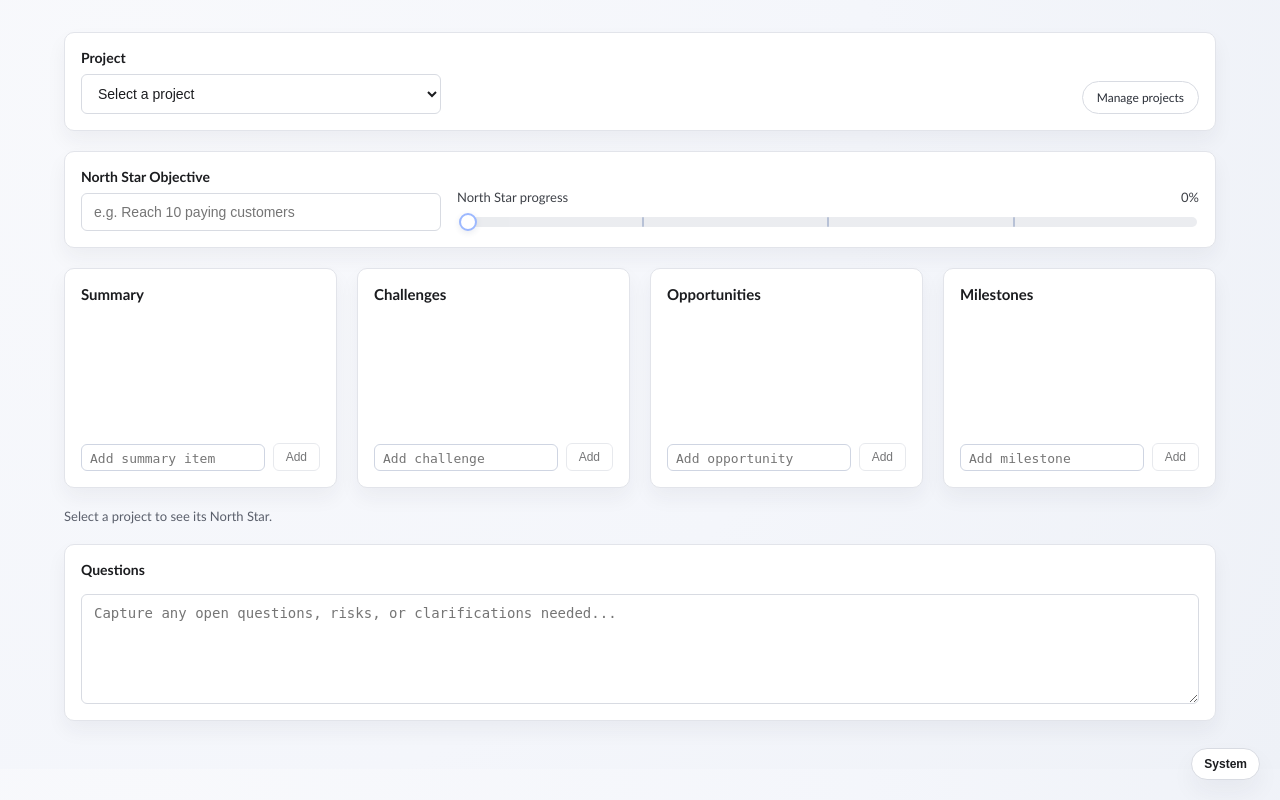
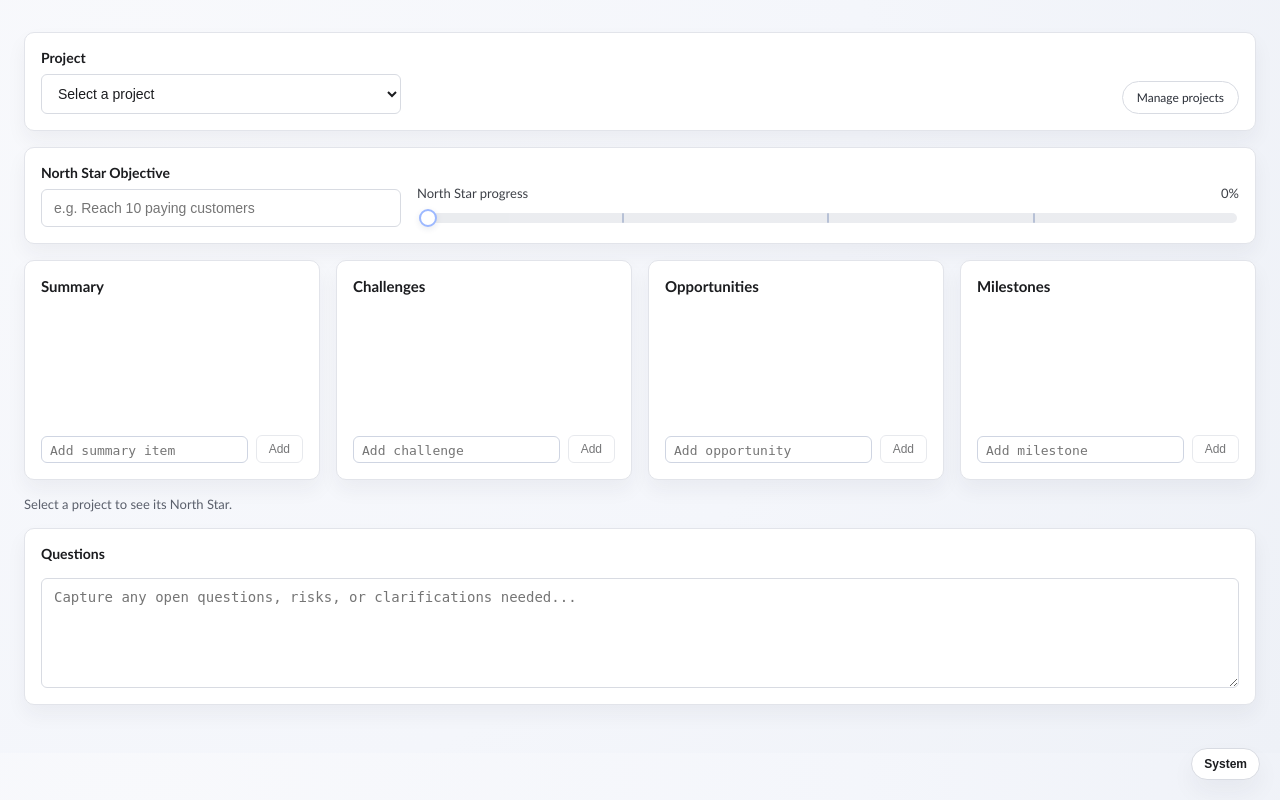
Before and after one commit to gulkily/penelope, a FastAPI app: page / in a window 1280 px wide. Run offline with FastAPI, Linux system fonts and the light colour scheme; data comes from the database, SQL or seed files in the repository.

Commit message:
style: widen layout on large screens

```diff
--- a/static/css/main.css
+++ b/static/css/main.css
@@ -597,3 +597,24 @@ body {
     font-size: 11px;
   }
 }
+
+@media (min-width: 1280px) {
+  .page {
+    max-width: 1360px;
+    gap: 16px;
+  }
+
+  .page-header {
+    gap: 16px;
+  }
+
+  .cards {
+    gap: 16px;
+  }
+}
+
+@media (min-width: 1536px) {
+  .page {
+    max-width: 1480px;
+  }
+}
```
Also changed, not shown: docs/plans/screen_space_utilization_step4_implementation_summary.md (added, +4 -0 lines).
